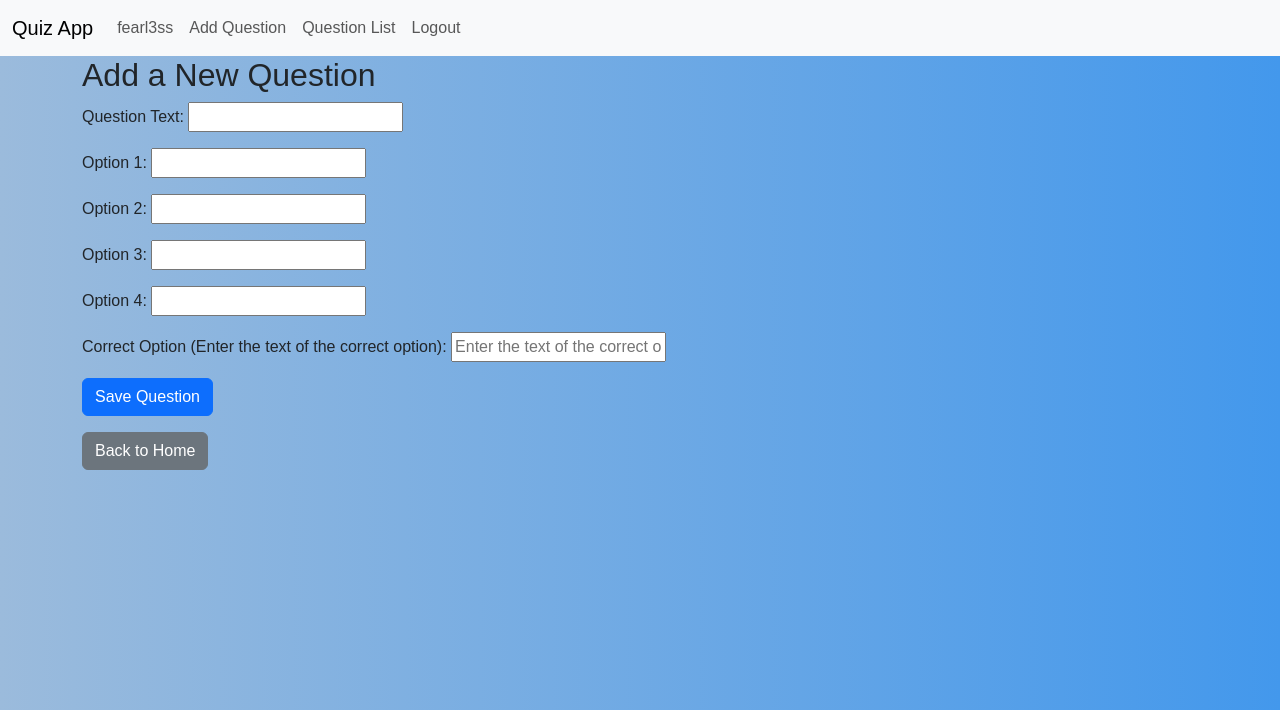
After one commit to paulkasram/quiz_app_project, a Django app: page /quiz/add-question/ in a window 1280 px wide. The commit adds this page. Shown: the top 710 px of the page. Run offline with Django 5.2, Linux system fonts and the light colour scheme; a user stored in the database is signed in.

Commit message:
Add Question List, Add Question and admin access

```diff
--- a/quiz_app_project/quiz/forms.py
+++ b/quiz_app_project/quiz/forms.py
@@ -3,7 +3,7 @@ from django.contrib.auth.models import User
 from django.contrib.auth.forms import UserCreationForm
 from django.core.exceptions import ValidationError
 from phonenumber_field.formfields import PhoneNumberField
-
+from .models import Question
 
 class CustomUserCreationForm(UserCreationForm):
     email = forms.EmailField(
@@ -47,3 +47,50 @@ class CustomUserCreationForm(UserCreationForm):
     class Meta:
         model = User
         fields = ['username', 'email', 'first_name', 'last_name', 'phone_number', 'password1', 'password2']
+
+
+class QuestionForm(forms.ModelForm):
+    def clean(self):
+        cleaned_data = super().clean()
+
+        option_1 = cleaned_data.get('option_1', '').strip()
+        option_2 = cleaned_data.get('option_2', '').strip()
+        option_3 = cleaned_data.get('option_3', '').strip() if cleaned_data.get('option_3') else ''
+        option_4 = cleaned_data.get('option_4', '').strip() if cleaned_data.get('option_4') else ''
+        correct_option = cleaned_data.get('correct_option')
+
+        if option_1.lower() in ['true', 'false'] and option_2.lower() in ['true', 'false']:
+            if option_1.lower() == option_2.lower():
+                raise ValidationError("Option 1 and Option 2 cannot be the same for True/False questions.")
+            if option_3 or option_4:
+                raise ValidationError("Option 3 and Option 4 must be empty for True/False questions.")
+            if correct_option not in [option_1, option_2]:
+                raise ValidationError("For True/False questions, the correct option must be one of the provided options.")
+        else:
+            if not option_3 or not option_4:
+                raise ValidationError("For multiple-choice questions, Option 3 and Option 4 are required.")
+            if correct_option not in [option_1, option_2, option_3, option_4]:
+                raise ValidationError("Correct option must be one of the provided options.")
+
+        return cleaned_data
+
+    def clean_question_text(self):
+        question_text = self.cleaned_data['question_text']
+        if Question.objects.filter(question_text=question_text).exists():
+            raise ValidationError("This question already exists.")
+        return question_text
+
+    class Meta:
+        model = Question
+        fields = ['question_text', 'option_1', 'option_2', 'option_3', 'option_4', 'correct_option']
+        labels = {
+            'question_text': 'Question Text',
+            'option_1': 'Option 1',
+            'option_2': 'Option 2',
+            'option_3': 'Option 3',
+            'option_4': 'Option 4',
+            'correct_option': 'Correct Option (Enter the text of the correct option)',
+        }
+        widgets = {
+            'correct_option': forms.TextInput(attrs={'placeholder': 'Enter the text of the correct option (e.g., Python)'}),
+        }
--- a/quiz_app_project/quiz/models.py
+++ b/quiz_app_project/quiz/models.py
@@ -5,8 +5,8 @@ class Question(models.Model):
     question_text = models.CharField(max_length=255)
     option_1 = models.CharField(max_length=100)
     option_2 = models.CharField(max_length=100)
-    option_3 = models.CharField(max_length=100, null=True)
-    option_4 = models.CharField(max_length=100, null=True)
+    option_3 = models.CharField(max_length=100, blank=True, null=True)
+    option_4 = models.CharField(max_length=100, blank=True, null=True)
     correct_option = models.CharField(max_length=100)
 
     def __str__(self):
--- a/quiz_app_project/quiz/static/quiz/css/style.css
+++ b/quiz_app_project/quiz/static/quiz/css/style.css
@@ -8,8 +8,8 @@ body {
 .badges {
     margin-top: 20px;
     padding: 10px;
-    background-color: #f0f8ff;
-    border: 2px solid #dcdcdc;
+    background-color: #c7dbed;
+    border: 2px solid #0f0909;
     border-radius: 5px;
 }
 
--- /dev/null
+++ b/quiz_app_project/quiz/templates/quiz/access_denied.html
@@ -0,0 +1,6 @@
+{% extends 'quiz/base.html' %}
+{% block content %}
+    <h2>Access Denied</h2>
+    <p>You do not have permission to access this page.</p>
+    <a href="{% url 'index' %}">Return to Home</a>
+{% endblock %}
--- /dev/null
+++ b/quiz_app_project/quiz/templates/quiz/add_question.html
@@ -0,0 +1,21 @@
+{% extends 'quiz/base.html' %}
+
+{% block content %}
+<h2>Add a New Question</h2>
+
+{% if messages %}
+    {% for message in messages %}
+        <div class="alert alert-{{ message.tags }}">{{ message }}</div>
+    {% endfor %}
+{% endif %}
+
+<form method="POST">
+    {% csrf_token %}
+    <div class="mb-3">
+        {{ form.as_p }}
+    </div>
+    <button type="submit" class="btn btn-primary">Save Question</button>
+</form>
+
+<a href="{% url 'index' %}" class="btn btn-secondary mt-3">Back to Home</a>
+{% endblock %}
--- a/quiz_app_project/quiz/templates/quiz/base.html
+++ b/quiz_app_project/quiz/templates/quiz/base.html
@@ -21,6 +21,14 @@
                         <li class="nav-item">
                             <a class="nav-link" href="{% url 'quiz_history' %}">{{ user.username }}</a>
                         </li>
+                        {% if user.is_staff or user.is_superuser %}
+                        <li>
+                            <a class="nav-link" href="{% url 'add_question' %}">Add Question</a>
+                        </li>
+                        <li>
+                            <a class="nav-link" href="{% url 'question_list' %}">Question List</a>
+                        </li>
+                        {% endif %}
                         <li class="nav-item">
                             <a class="nav-link" href="{% url 'logout' %}"
                                onclick="event.preventDefault(); document.getElementById('logout-form').submit();">
--- a/quiz_app_project/quiz/urls.py
+++ b/quiz_app_project/quiz/urls.py
@@ -10,6 +10,8 @@ urlpatterns = [
     path('submit/', views.quiz_submit, name='quiz_submit'),
     path('result/', views.quiz_result, name='quiz_result'),
     path('history/', views.quiz_history, name='quiz_history'),
-
+    path('add-question/', views.add_question, name='add_question'),
+    path('question-list/', views.question_list, name='question_list'),
+    path('access_denied/', views.access_denied, name='access_denied'),
     path('test-session/', views.test_session, name='test_session'),
 ]
--- a/quiz_app_project/quiz/views.py
+++ b/quiz_app_project/quiz/views.py
@@ -1,13 +1,16 @@
 from django.contrib import messages
 from django.contrib.auth import login, logout
-from django.contrib.auth.decorators import login_required
+from django.contrib.auth.decorators import login_required, user_passes_test
 from django.contrib.auth.views import LoginView
 from django.db import models
-from django.http import HttpResponse
+from django.http import HttpResponse, HttpResponseForbidden
 from django.shortcuts import render, redirect
-from .forms import CustomUserCreationForm
+from .forms import CustomUserCreationForm, QuestionForm
 from .models import Question, QuizResult
 import random
+
+def is_admin_or_staff(user):
+    return user.is_staff or user.is_superuser
 
 def index(request):
     return render(request, 'quiz/index.html')
@@ -132,6 +135,33 @@ def quiz_history(request):
 
 
 @login_required
+@user_passes_test(is_admin_or_staff, login_url='access-denied')
+def add_question(request):
+    if request.method == 'POST':
+        form = QuestionForm(request.POST)
+        if form.is_valid():
+            form.save()
+            messages.success(request, "Question added successfully!")
+            return redirect('add_question')
+        else:
+            messages.error(request, "Please correct the errors below.")
+    else:
+        form = QuestionForm()
+
+    return render(request, 'quiz/add_question.html', {'form': form})
+
+@login_required
+@user_passes_test(is_admin_or_staff, login_url='access-denied')
+def question_list(request):
+    questions = Question.objects.all()
+    return render(request, 'quiz/question_list.html', {'questions': questions})
+
+def access_denied(request):
+    return render(request, 'quiz/access_denied.html', status=403)
+
+
+# Only added for testing
+@login_required
 def test_session(request):
     if 'counter' not in request.session:
         request.session['counter'] = 1
```
Also changed, not shown: quiz_app_project/quiz/admin.py (+20 -1 lines), quiz_app_project/quiz/templates/quiz/question_list.html (added, +9 -0 lines), requirements.txt (+12 -0 lines), quiz_app_project/db.sqlite3, quiz_app_project/quiz/migrations/0002_quizresult_quiz_quizre_timesta_0b1971_idx.py (added), quiz_app_project/quiz/migrations/0003_alter_question_option_3_alter_question_option_4.py (added).
